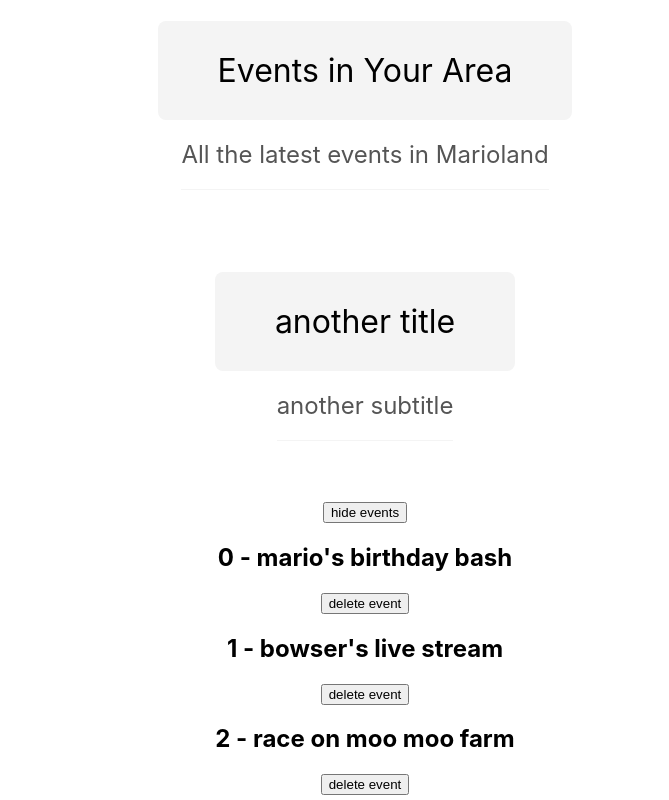
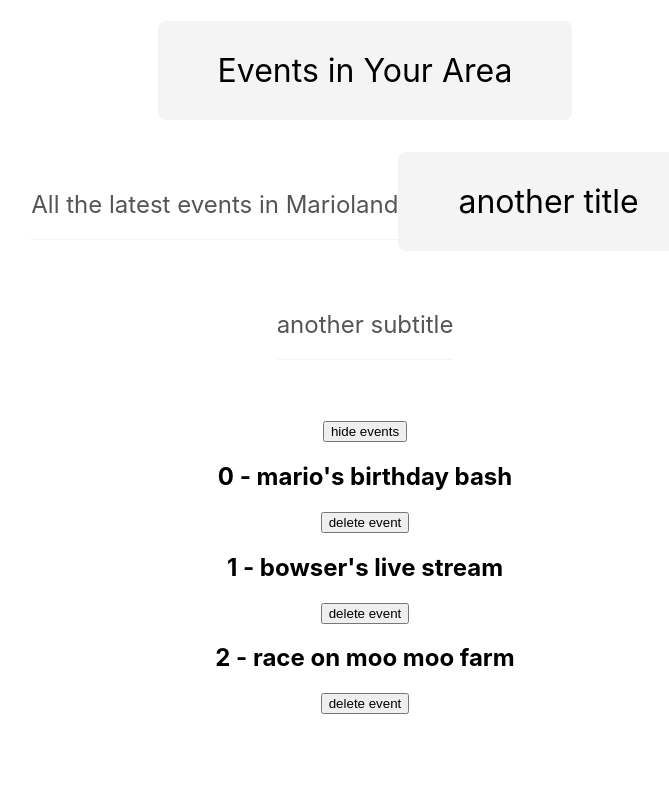
Before and after one commit to RM-0311/learnReact, a React (Create React App) app: page / in a window 1280 px wide. Shown: the whole page, without its empty margins (275-944 px from the left). Built offline with nearby package versions, Linux system fonts and the light colour scheme; the HTML template or start-up script is replaced by a standard one.

Commit message:
React Fragments

```diff
--- a/src/App.js
+++ b/src/App.js
@@ -1,5 +1,5 @@
 import './App.css'
-import { useState } from 'react'
+import React, { useState } from 'react'
 import Title from './components/Title'
 
 
@@ -40,10 +40,10 @@ function App() {
         </div>
       )}
       {showEvents && events.map((event, index) => (
-        <div key={event.id}>
+        <React.Fragment key={event.id}>
           <h2>{index} - {event.title}</h2>
           <button onClick={() => handleClick(event.id)}>delete event</button>
-        </div>
+        </React.Fragment>
       ))}
     </div>
   );
--- a/src/components/Title.js
+++ b/src/components/Title.js
@@ -1,9 +1,9 @@
 export default function Title({ title, subtitle }) {
   return (
-    <div>
+    <>
       <h1 className="title">{title}</h1>
       <br />
       <h2 className="subtitle">{subtitle}</h2>
-    </div>
+    </>
   )
 }
```
